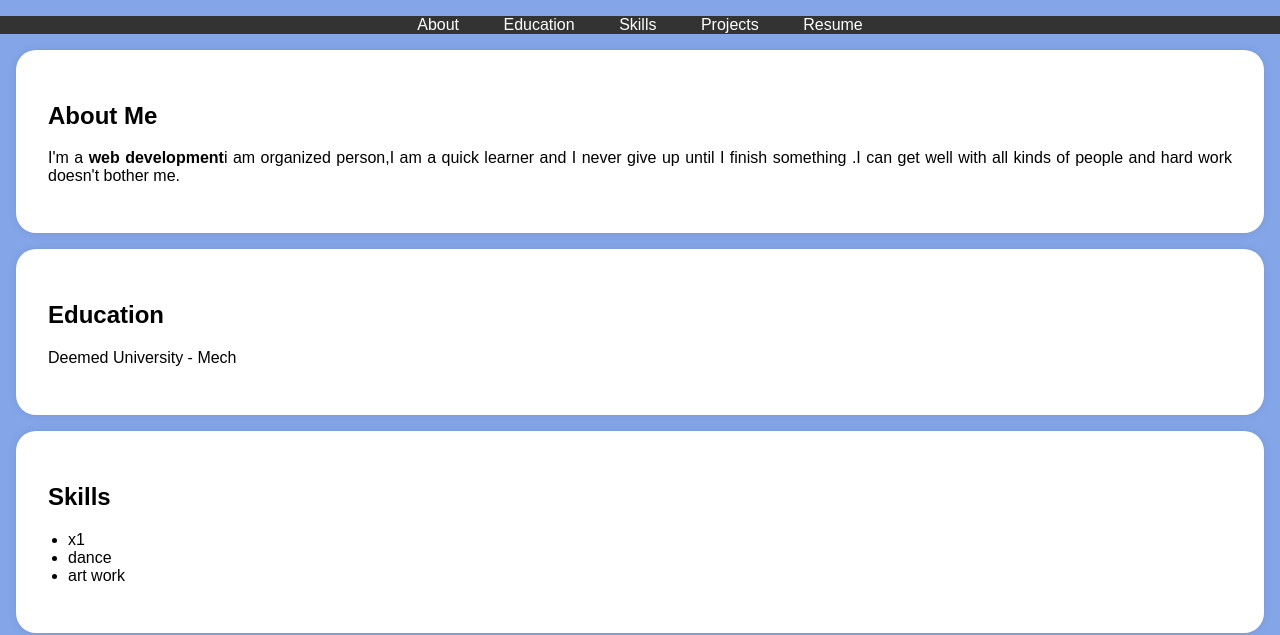
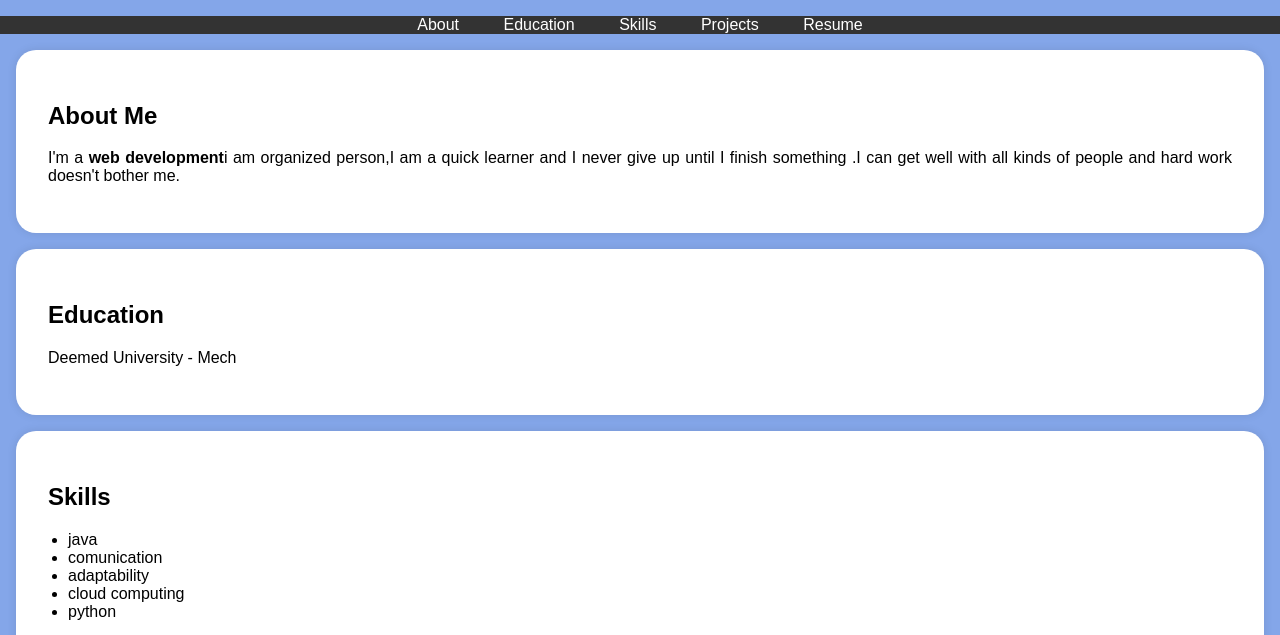
Before and after one commit to manjula1103/digital--portfolio, a plain HTML site: page index.html in a window 1280 px wide. Shown: the part 197-832 px from the top of the page. Drawn offline with Linux system fonts and the light colour scheme.

Commit message:
Update index.html

```diff
--- a/index.html
+++ b/index.html
@@ -134,9 +134,11 @@
         <div class="section-content">
             <h2>Skills</h2>
             <ul>
-                <li>x1</li>
-                <li>dance</li>
-                <li>art work</li>
+                <li>java</li>
+                <li>comunication</li>
+                <li>adaptability</li>
+                <li>cloud computing</li>
+                <li>python</li>
             </ul>
             </div>
     </section>
```
